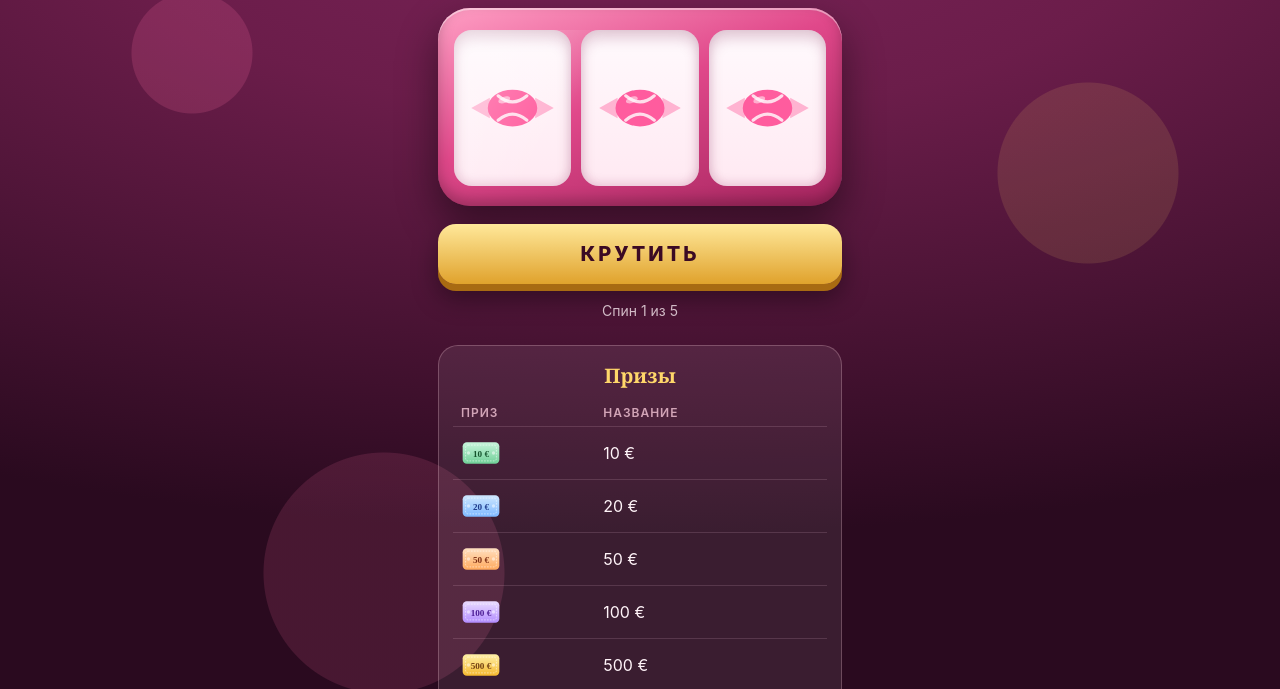
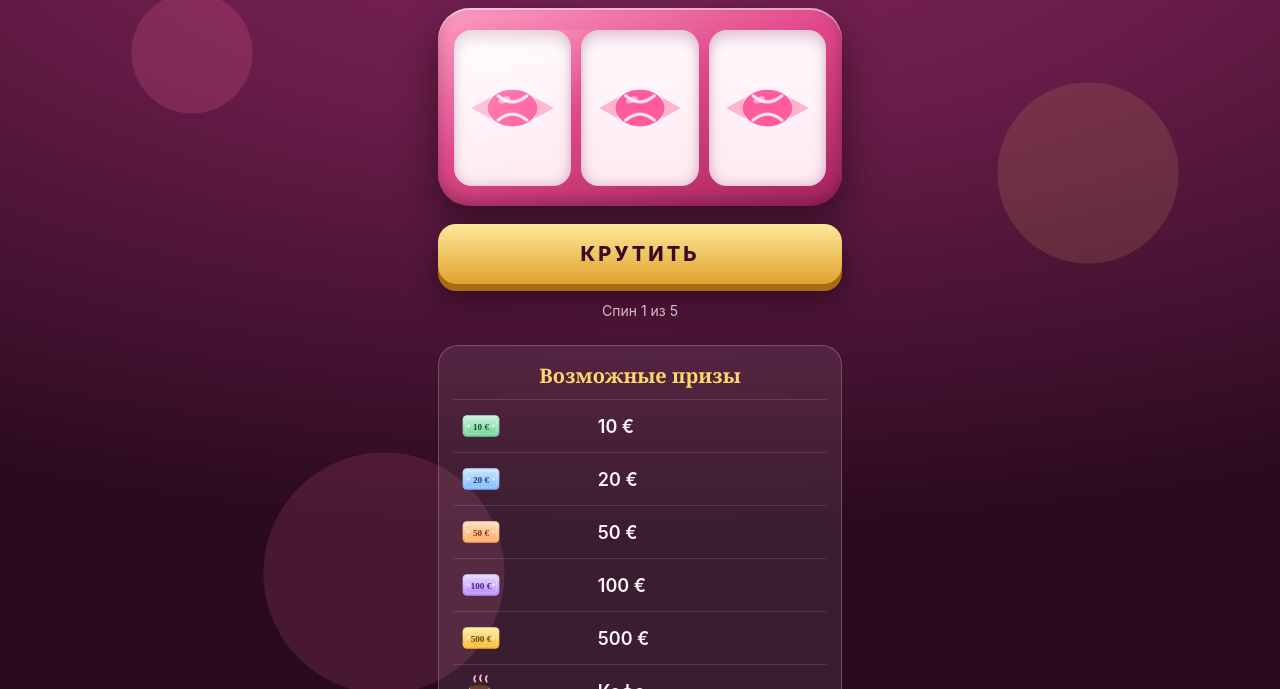
Before and after one commit to andreyporova-collab/777, a plain HTML site: page index.html in a window 1280 px wide. Shown: the part 107-796 px from the top of the page. Drawn offline with Linux system fonts and the light colour scheme.

Commit message:
Rename prize table to "Possible prizes" and drop column headers
Claude-Session: https://claude.ai/code/session_01EZZwvUSm8GRiY1XDcnTkBZ

```diff
--- a/index.html
+++ b/index.html
@@ -37,11 +37,8 @@
     </div>
 
     <section class="prizes-card" aria-labelledby="prizes-title">
-      <h2 id="prizes-title" class="prizes-title">Призы</h2>
+      <h2 id="prizes-title" class="prizes-title">Возможные призы</h2>
       <table class="prize-table">
-        <thead>
-          <tr><th>Приз</th><th>Название</th></tr>
-        </thead>
         <tbody id="prize-rows"></tbody>
       </table>
     </section>
--- a/style.css
+++ b/style.css
@@ -225,6 +225,11 @@ html, body {
   display: block;
 }
 
+.prize-table td:last-child {
+  font-size: 18px;
+  font-weight: 600;
+}
+
 /* ---------- Окно выигрыша ---------- */
 .modal {
   position: fixed;
```
